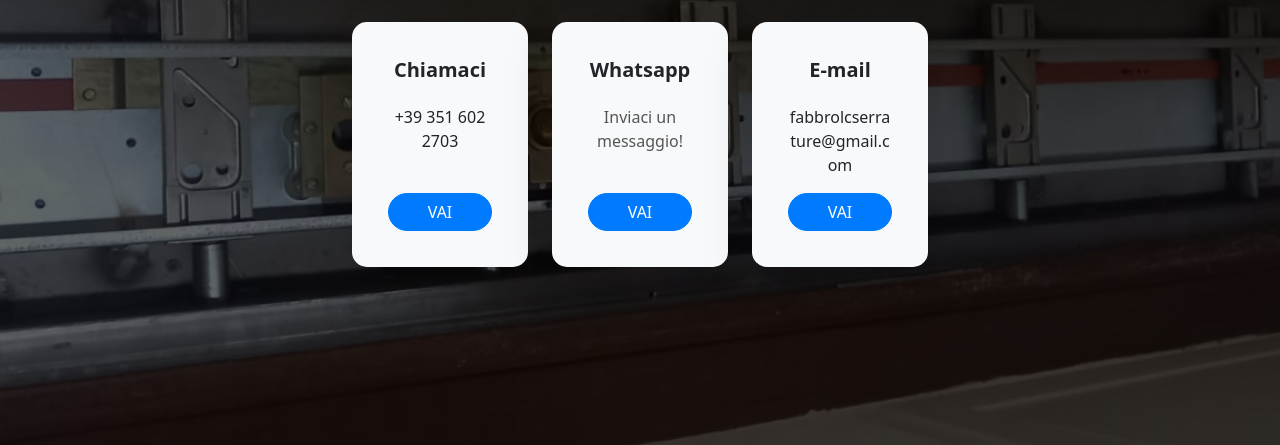
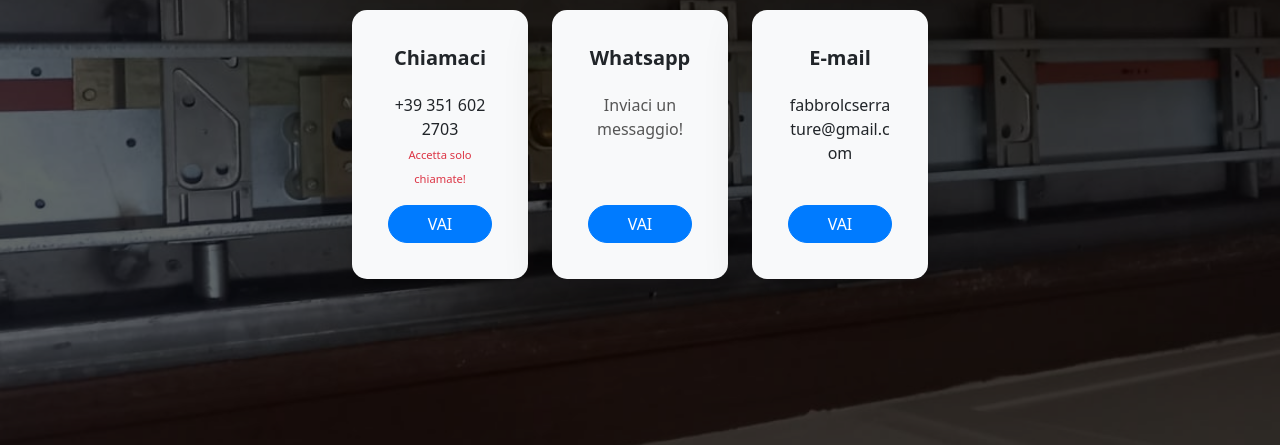
Before and after one commit to strazzullociroandrea/michelemultiservice, a plain HTML site: page contatti.html in a window 1280 px wide. Shown: the part 355-800 px from the top of the page. Drawn offline with nearby package versions, Linux system fonts and the light colour scheme.

Commit message:
Fine contatti

```diff
--- a/contatti.html
+++ b/contatti.html
@@ -60,8 +60,8 @@
                         <div class="card h-100 shadow-lg border-0 custom-card">
                             <div class="card-body d-flex flex-column text-center">
                                 <h5 class="card-title fs-5 text-dark">Chiamaci</h5>
-                                <p class="card-text text-wrap text-dark">+39 351 602 2703</p>
-                                <a href="#" class="btn btn-primary mt-auto w-100">Vai</a>
+                                <p class="card-text text-wrap text-dark ">+39 351 602 2703 <br><span class="listapartner text-danger">Accetta solo chiamate!</span></p>
+                                <a onclick="window.location.href='tel:+393516022703'" class="btn btn-primary mt-auto w-100">Vai</a>
                             </div>
                         </div>
                     </div>
@@ -71,7 +71,7 @@
                             <div class="card-body d-flex flex-column text-center">
                                 <h5 class="card-title fs-5 text-dark">Whatsapp</h5>
                                 <p class="card-text text-wrap">Inviaci un messaggio!</p>
-                                <a href="#" class="btn btn-primary mt-auto w-100">Vai</a>
+                                <a onclick="window.location.href='https://wa.me/393890979120'" target="_blank" class="btn btn-primary mt-auto w-100">Vai</a>
                             </div>
                         </div>
                     </div>
@@ -81,7 +81,7 @@
                             <div class="card-body d-flex flex-column text-center">
                                 <h5 class="card-title fs-5 text-dark">E-mail</h5>
                                 <p class="card-text text-wrap text-dark">fabbrolcserrature@gmail.com</p>
-                                <a href="#" class="btn btn-primary mt-auto w-100">Vai</a>
+                                <a onclick="window.location.href='mailto:fabbrolcserrature@gmail.com?subject=Richiesta%20tramite%20sito'" class="btn btn-primary mt-auto w-100">Vai</a>
                             </div>
                         </div>
                     </div>
```
